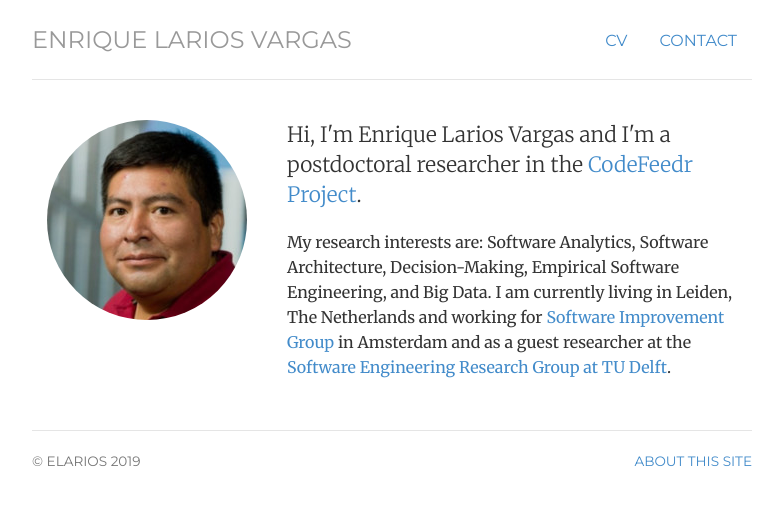
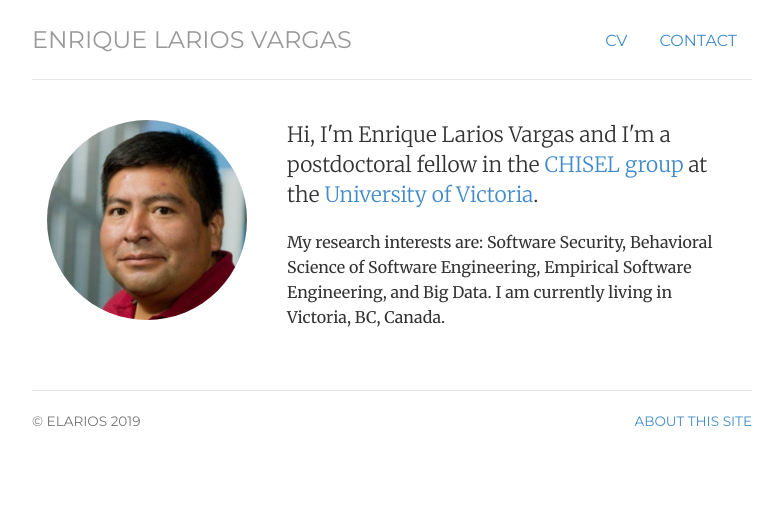
Before and after one commit to elarios/elarios.github.io, a Jekyll site: the page built from index.html, in a window 1280 px wide. Shown: the top 505 px of the page, without its empty margins (248-1031 px from the left). Built offline with Jekyll 4.4.1, drawn with Linux system fonts in a browser that asks for light colours.

Commit message:
updating front page info

```diff
--- a/index.html
+++ b/index.html
@@ -4,7 +4,7 @@ title: Enrique Larios Vargas
 cv: passive
 research: passive
 contact: passive
-description: Enrique Larios Vargas is a postdoctoral researcher working on Software Analytics, Decision-Making in Software Engineering and Big Data.
+description: Enrique Larios Vargas is a postdoctoral fellow in the CHISEL Group at the University of Victoria
 ---
 <!-- <div class="jumbotron"> -->
 <div class="row marketing">
@@ -12,8 +12,8 @@ description: Enrique Larios Vargas is a postdoctoral researcher working on Softw
 	<img  class="img-circle avatar" alt="Enrique Larios Vargas" src="img/elarios.png">
 	</div>
 	<div itemscope itemtype="http://data-vocabulary.org/Person" class="col-sm-8">
-	<p class="lead">Hi, I'm <span itemprop="name">Enrique Larios Vargas</span> and I'm a postdoctoral researcher in the <a href="http://codefeedr.org">CodeFeedr Project</a>.</p>
-	<p>My research interests are: <span itemprop="title">Software Analytics</span>, <span itemprop="title">Software Architecture</span>, <span itemprop="title">Decision-Making</span>, <span itemprop="title">Empirical Software Engineering</span><span itemprop="title">, and Big Data</span>. I am currently living in <span itemprop="address" itemscope
-    itemtype="http://data-vocabulary.org/Address"> <span itemprop="locality">Leiden</span>, <span itemprop="region">The Netherlands</span></span> and working for <a href="https://www.softwareimprovementgroup.com">Software Improvement Group</a> in <span itemprop="locality">Amsterdam</span> and as a guest researcher at <span itemprop="affiliation">the <a href="https://se.ewi.tudelft.nl">Software Engineering Research Group at TU Delft</a></span>.</p>
+	<p class="lead">Hi, I'm <span itemprop="name">Enrique Larios Vargas</span> and I'm a postdoctoral fellow in the <a href="https://thechiselgroup.org/">CHISEL group</a> at the <a href="https://www.uvic.ca/ecs/computerscience/index.php">University of Victoria</a>.</p>
+	<p>My research interests are: <span itemprop="title">Software Security</span>, <span itemprop="title">Behavioral Science of Software Engineering</span>, <span itemprop="title">Empirical Software Engineering</span><span itemprop="title">, and Big Data</span>. I am currently living in <span itemprop="address" itemscope
+    itemtype="http://data-vocabulary.org/Address"> <span itemprop="locality">Victoria</span>, <span itemprop="region">BC, Canada</span></span>.</p>
 	</div>
 </div>
```
Also changed, not shown: 1 other file.
